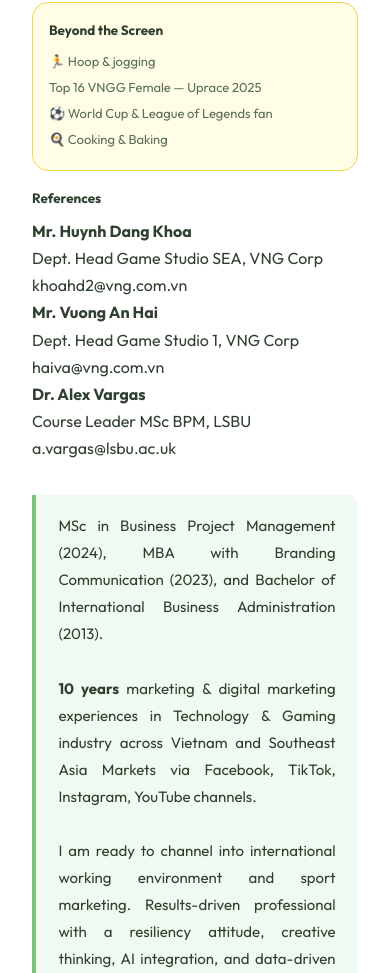
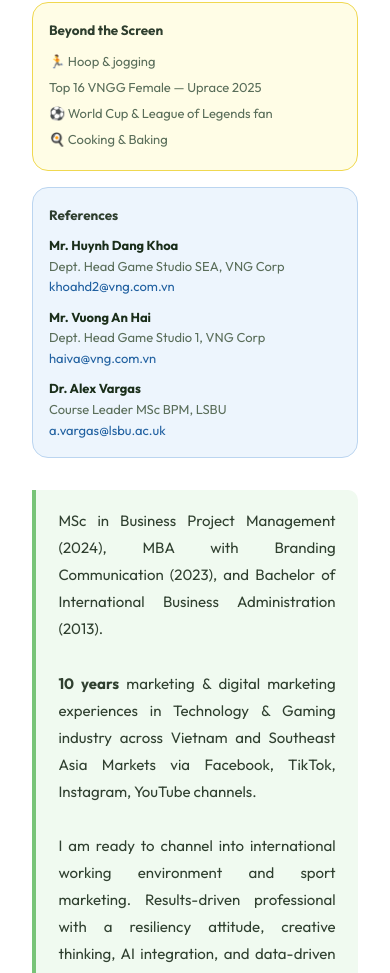
Before and after one commit to TrucLam91/TrucLam91.github.io, a plain HTML site: page index.html in a window 390 px wide. Shown: the part 1087-2060 px from the top of the page. Drawn offline with Linux system fonts and the light colour scheme.

Commit message:
Update style.css

```diff
--- a/style.css
+++ b/style.css
@@ -590,4 +590,22 @@ ul { list-style: none; }
    /* Ẩn TL brand và hamburger icon */
 .nav-brand { display: none !important; }
 .nav-toggle { display: none !important; }
+   /* References — y chang fun-card, viền xanh dương */
+.ref-box {
+  background: #edf5fd;
+  border: 1px solid #bbd5f0;
+  border-radius: 16px;
+  padding: 1rem;
+}
+.ref-box .fun-ttl {
+  font-weight: 700;
+  font-size: .84rem;
+  color: var(--ink2);
+  margin-bottom: .5rem;
+}
+.ref-box ul { list-style: none; display: flex; flex-direction: column; gap: .6rem; }
+.ref-box li { font-size: .81rem; color: var(--tx2); line-height: 1.6; }
+.ref-box li strong { color: var(--ink); }
+.ref-box li a { color: #2060a0; }
+.ref-box li a:hover { text-decoration: underline; }
   }
```
